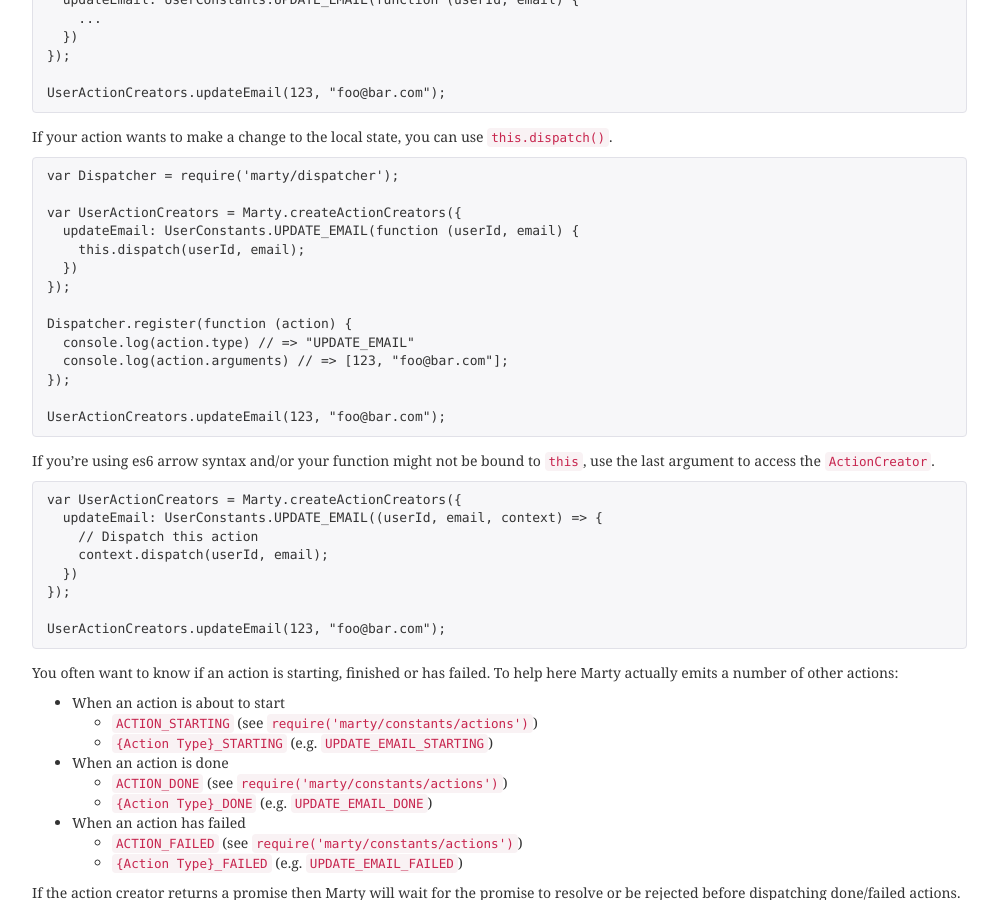
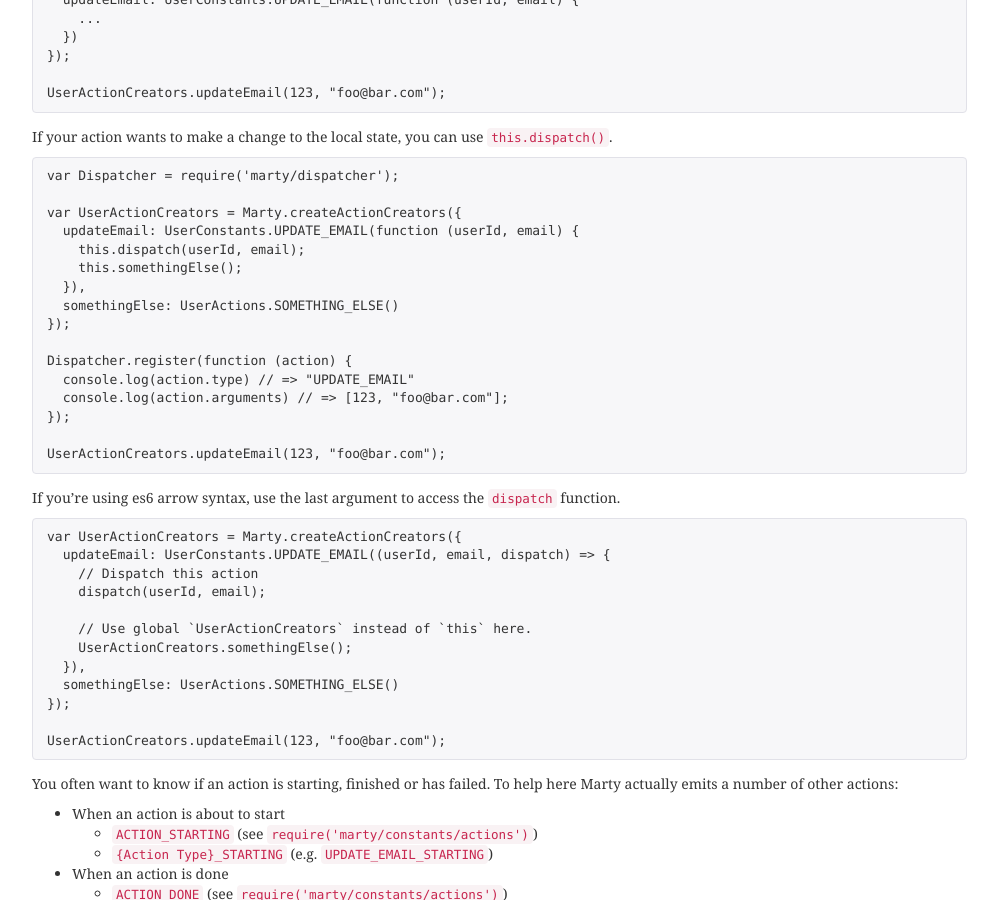
Before and after one commit to alsuper114/marty, a Jekyll site: the page built from docs/_guides/action-creators/index.md, in a window 1280 px wide and 900 px high, scrolled down 353 px. Shown: the whole window, without its empty margins (243-1241 px from the left). Built offline with Jekyll 4.4.1, drawn with Linux system fonts in a browser that asks for light colours; nearby versions of some CDN libraries; Markdown is read by kramdown in place of the engine named in the settings.

Commit message:
Only pass the dispatch function as the last argument.

```diff
--- a/docs/_guides/action-creators/index.md
+++ b/docs/_guides/action-creators/index.md
@@ -31,7 +31,9 @@ var Dispatcher = require('marty/dispatcher');
 var UserActionCreators = Marty.createActionCreators({
   updateEmail: UserConstants.UPDATE_EMAIL(function (userId, email) {
     this.dispatch(userId, email);
-  })
+    this.somethingElse();
+  }),
+  somethingElse: UserActions.SOMETHING_ELSE()
 });
 
 Dispatcher.register(function (action) {
@@ -42,15 +44,19 @@ Dispatcher.register(function (action) {
 UserActionCreators.updateEmail(123, "foo@bar.com");
 {% endhighlight %}
 
-If you're using es6 arrow syntax and/or your function might not be bound to `this`, use the last argument to access the `ActionCreator`.
+If you're using es6 arrow syntax, use the last argument to access the `dispatch` function.
 
 {% highlight js %}
 
 var UserActionCreators = Marty.createActionCreators({
-  updateEmail: UserConstants.UPDATE_EMAIL((userId, email, context) => {
+  updateEmail: UserConstants.UPDATE_EMAIL((userId, email, dispatch) => {
     // Dispatch this action
-    context.dispatch(userId, email);
-  })
+    dispatch(userId, email);
+
+    // Use global `UserActionCreators` instead of `this` here.
+    UserActionCreators.somethingElse();
+  }),
+  somethingElse: UserActions.SOMETHING_ELSE()
 });
 
 UserActionCreators.updateEmail(123, "foo@bar.com");
```
Also changed, not shown: docs/_api/action-creators/index.md (+11 -5 lines), test/actionCreatorsSpec.js (+6 -6 lines), dist/marty.js, dist/marty.min.js, lib/actionCreators.js, 1 other file.
